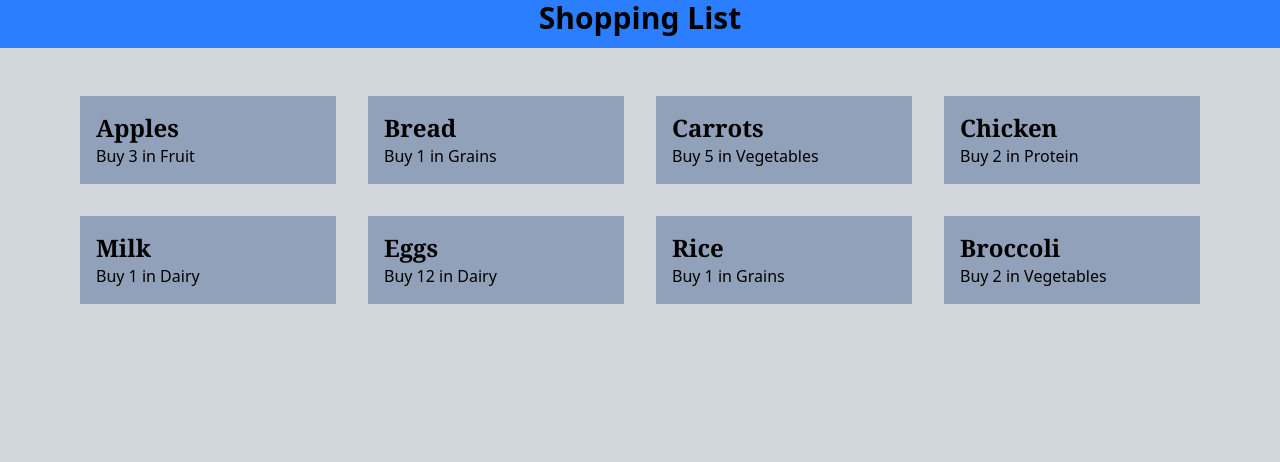
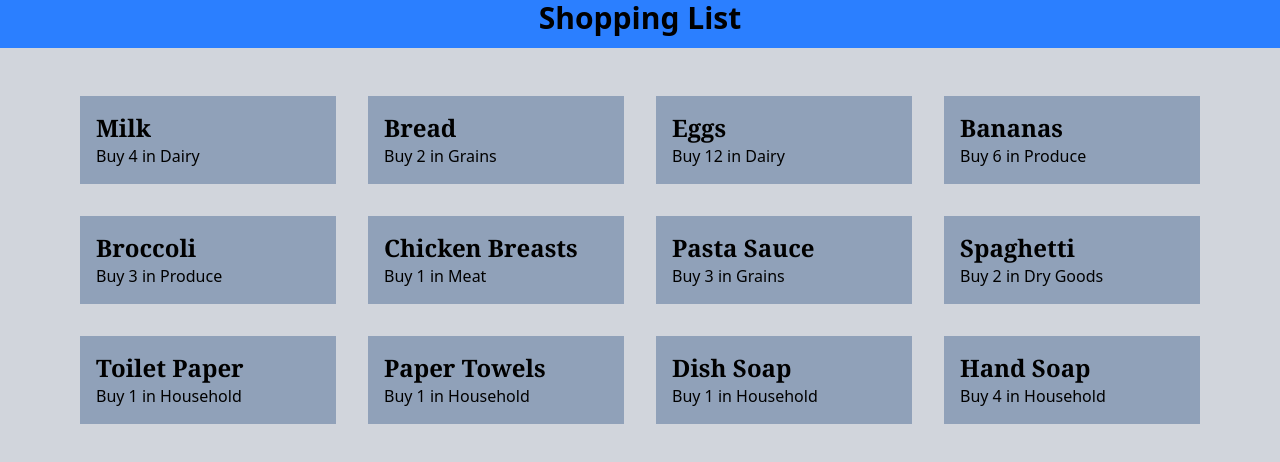
Before and after one commit to AidanSawatzky/cprg306-assignments, a Next.js app: page /week-3 in a window 1280 px wide. Shown: the top 462 px of the page. Built offline with nearby package versions, Linux system fonts and the light colour scheme.

Commit message:
Update item-list.js

```diff
--- a/app/week-3/item-list.js
+++ b/app/week-3/item-list.js
@@ -1,44 +1,64 @@
 import Item from "./item";
 export default function ItemList() {
 const item1 = {
-    name: "Apples",
-    quantity: 3,
-     category: "Fruit"
+    name: "Milk",
+    quantity: 4,
+     category: "Dairy"
     };
 const item2 = {
     name: "Bread",
-    quantity: 1,
+    quantity: 2,
     category: "Grains"
     };
 const item3 = {
-    name: "Carrots",
-    quantity: 5,
-    category: "Vegetables"
-    };
-const item4 = {
-    name: "Chicken",
-    quantity: 2,
-    category: "Protein"
-    };
-const item5 = {
-    name: "Milk",
-    quantity: 1,
-    category: "Dairy"
-    };
-const item6 = {
     name: "Eggs",
     quantity: 12,
     category: "Dairy"
     };
+const item4 = {
+    name: "Bananas",
+    quantity: 6,
+    category: "Produce"
+    };
+const item5 = {
+    name: "Broccoli",
+    quantity: 3,
+    category: "Produce"
+    };
+const item6 = {
+    name: "Chicken Breasts",
+    quantity: 1,
+    category: "Meat"
+    };
 const item7 = {
-    name: "Rice",
-    quantity: 1,
+    name: "Pasta Sauce",
+    quantity: 3,
     category: "Grains"
     };
 const item8 = {
-    name: "Broccoli",
+    name: "Spaghetti",
     quantity: 2,
-    category: "Vegetables"
+    category: "Dry Goods"
+    };
+const item9 = {
+    name: "Toilet Paper",
+    quantity: 1,
+    category: "Household"
+    };
+const item10 = {
+    name: "Paper Towels",
+    quantity: 1,
+    category: "Household"
+    };
+const item11 = {
+    name: "Dish Soap",
+    quantity: 1,
+    category: "Household"
+    };
+const item12 = {
+    name: "Hand Soap",
+    quantity: 4,
+    category: "Household"
     };
     return (
         <section className= "flex flex-wrap justify-center">
@@ -50,6 +70,10 @@ const item8 = {
         <Item item={item6} />
         <Item item={item7} />
         <Item item={item8} />
+        <Item item={item9} />
+        <Item item={item10} />
+        <Item item={item11} />
+        <Item item={item12} />
         </section>
     );
 }
```
